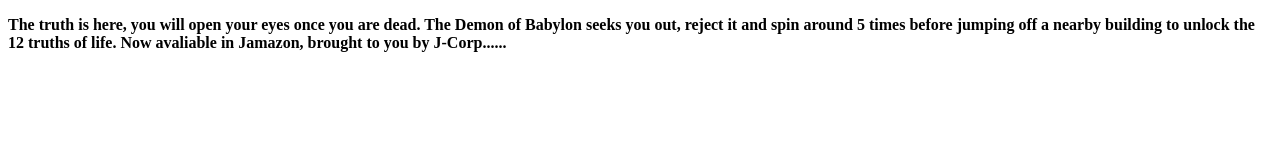
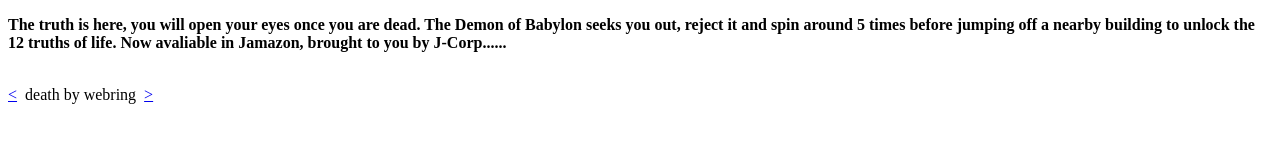
Before and after one commit to j-o-hn/j-o-hn.github.io, a plain HTML site: page rabbit/index.html in a window 1280 px wide. Drawn offline with Linux system fonts and the light colour scheme.

Commit message:
Add webring

```diff
--- a/rabbit/index.html
+++ b/rabbit/index.html
@@ -7,6 +7,13 @@
 
   <body>
     <p><b id="truth">The truth is here, you will open your eyes once you are dead. The Demon of Babylon seeks you out, reject it and spin around 5 times before jumping off a nearby building to unlock the 12 truths of life. Now avaliable in Jamazon, brought to you by J-Corp.</b></p>
+
+    <br>
+    <span id="death-by-ring">
+        <a href="https://jahanrashidi.com/webring?id=2&prev">&lt;</a>
+        &nbsp;death by webring&nbsp;
+        <a href="https://jahanrashidi.com/webring?id=2&next">&gt;</a>
+    </span>
   </body>
 </html>
 
```
